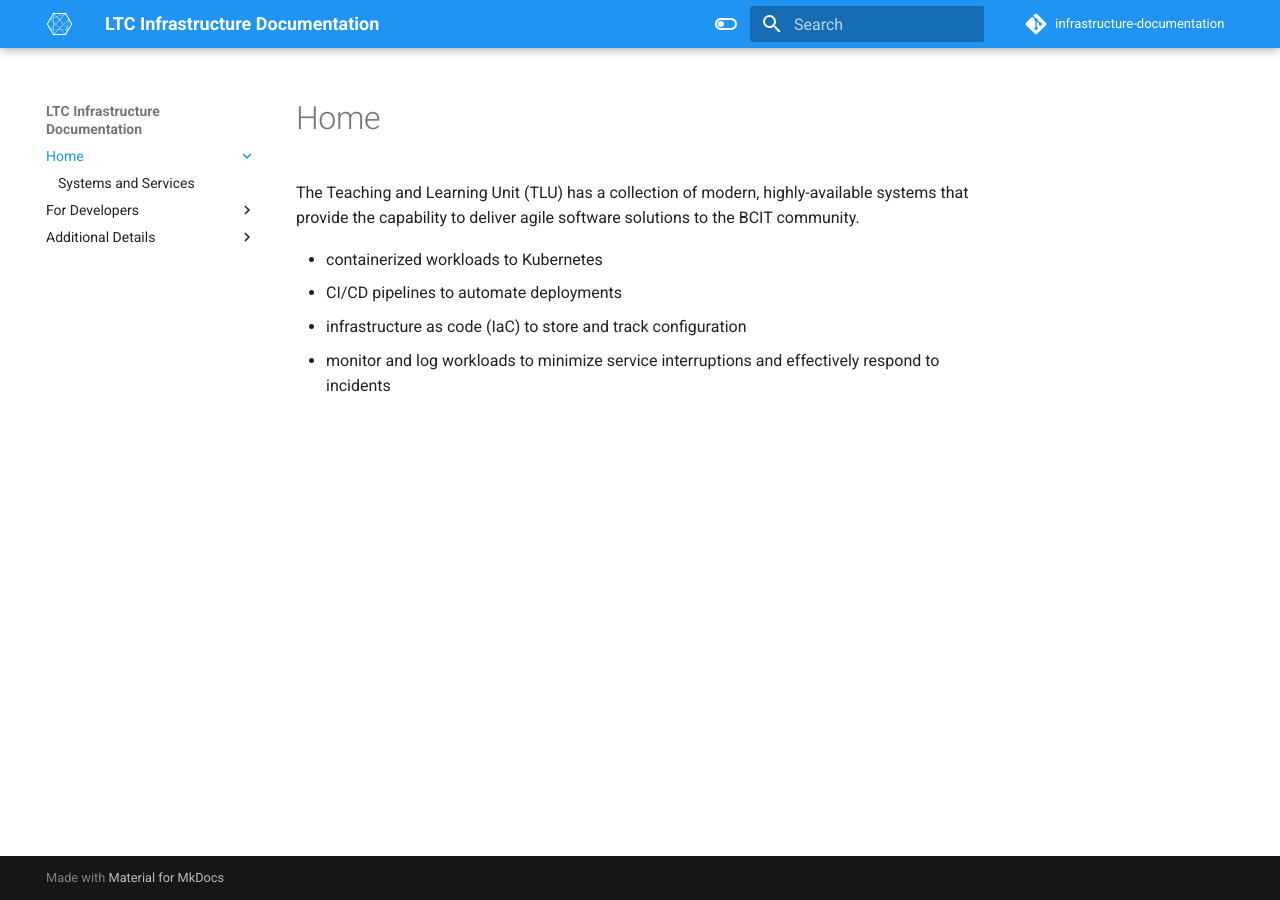
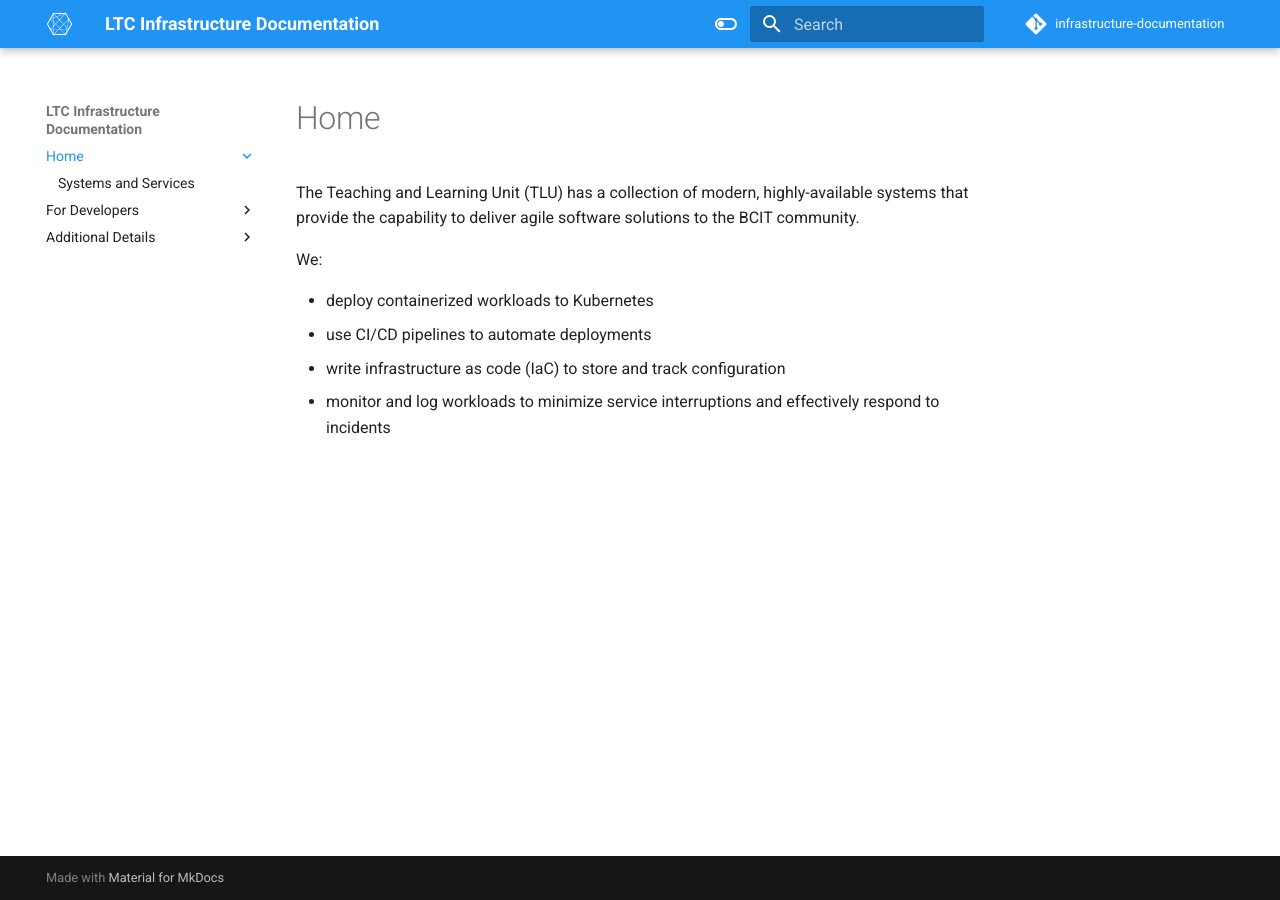
Before and after one commit to bcit-ltc/infrastructure-documentation, an MkDocs documentation site: the page built from docs/index.md, in a window 1280 px wide. Built offline with MkDocs 1.6.1 and Material for MkDocs 9.7.7, drawn with Linux system fonts in a browser that asks for light colours.

```diff
--- a/docs/index.md
+++ b/docs/index.md
@@ -2,7 +2,9 @@
 
 The Teaching and Learning Unit (TLU) has a collection of modern, highly-available systems that provide the capability to deliver agile software solutions to the BCIT community.
 
-- containerized workloads to Kubernetes
-- CI/CD pipelines to automate deployments
-- infrastructure as code (IaC) to store and track configuration
+We:
+
+- deploy containerized workloads to Kubernetes
+- use CI/CD pipelines to automate deployments
+- write infrastructure as code (IaC) to store and track configuration
 - monitor and log workloads to minimize service interruptions and effectively respond to incidents
```
